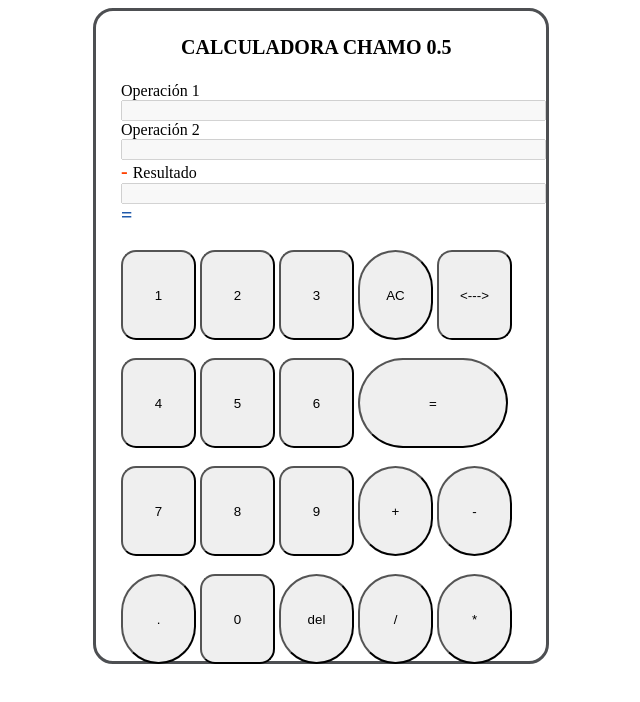
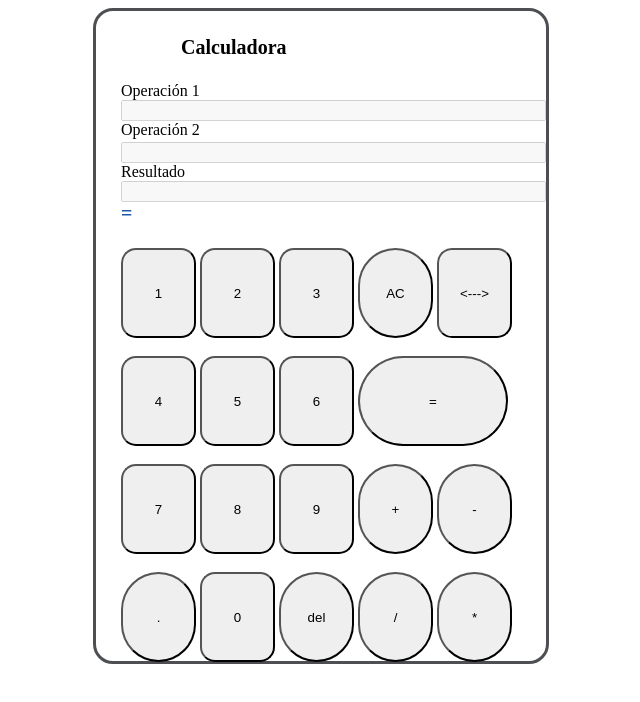
Before and after one commit to Jonkkeyler333/calculadora_grupo2, a plain HTML site: page index.html in a window 1280 px wide. Shown: the whole page, without its empty margins (319-959 px from the left). Drawn offline with Linux system fonts and the light colour scheme.

Commit message:
error de la operación del inicion

```diff
--- a/index.html
+++ b/index.html
@@ -29,7 +29,7 @@
     <div class="ContainerGeneral">
         <div id="ContainerHead">
             <label id="LabelH"  style="font-weight: bold; font-size: 20px; padding: 15%;">
-                CALCULADORA CHAMO 0.5
+                Calculadora
             </label>
         </div>
 
@@ -43,7 +43,7 @@
             <input id= "op1",type="text", size="50" disabled></input>
             <label id="label2">Operación 2</label>
             <input id= "op2",type="text", size="50" disabled></input>
-            <label id="labeldinamico" style="font-weight: bold; font-size: 20px; color: rgb(255, 64, 0);"> - </label>
+            <label id="labeldinamico" style="font-weight: bold; font-size: 20px; color: rgb(255, 64, 0);"></label>
             <label id="label3">Resultado</label>
             <input id= "result",type="text", size="50" disabled></input>
             <label id="label4" style="font-weight: bold; font-size: 20px; color: #1F59AA;"> = </label>
@@ -221,6 +221,9 @@
                     }
                     result=parseFloat(op1.value)/parseFloat(op2.value);
                 }
+                else{
+                    alert('Please select an operation');
+                }
                 result_input.value=result;
             }
             else{
```
